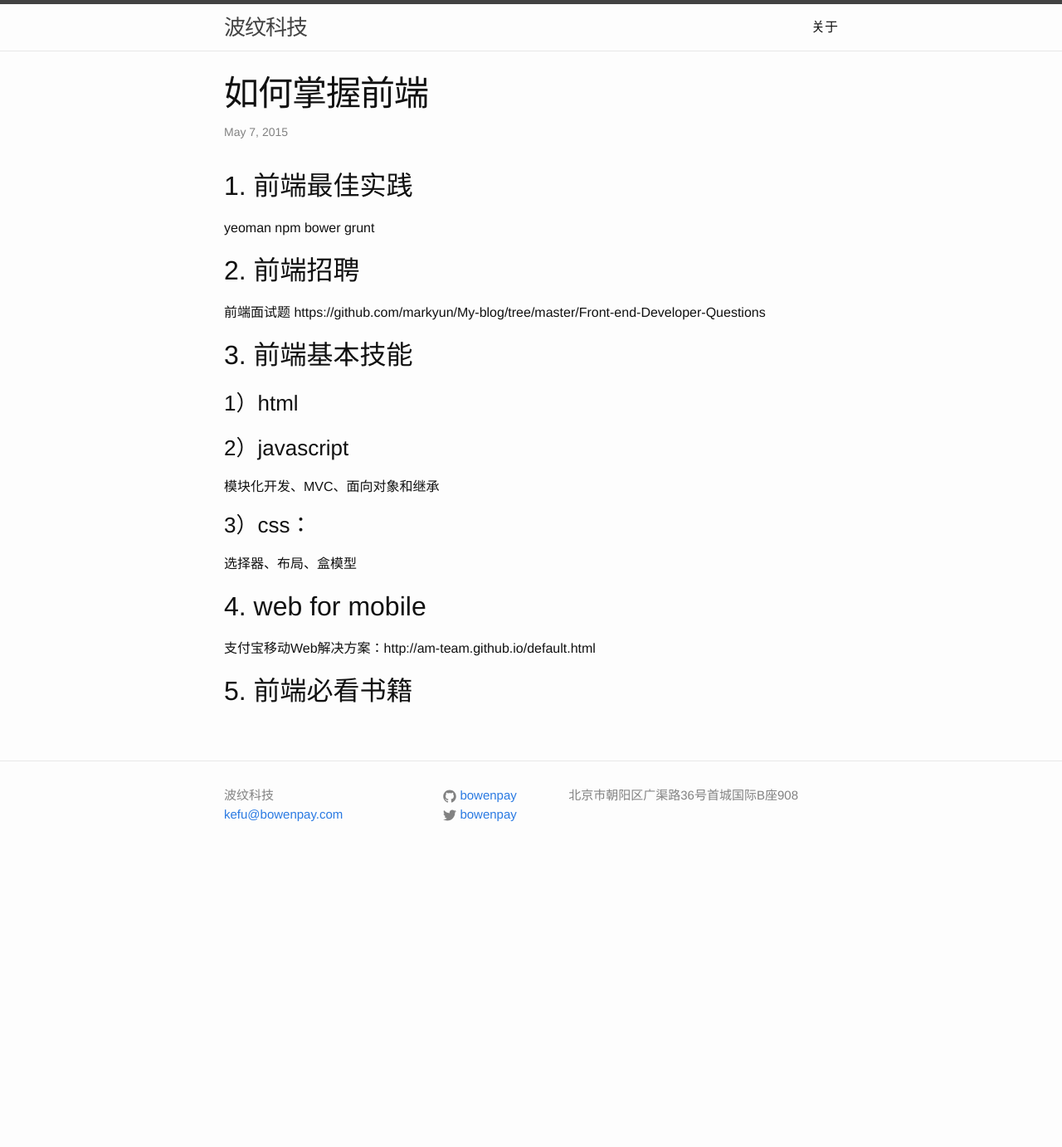
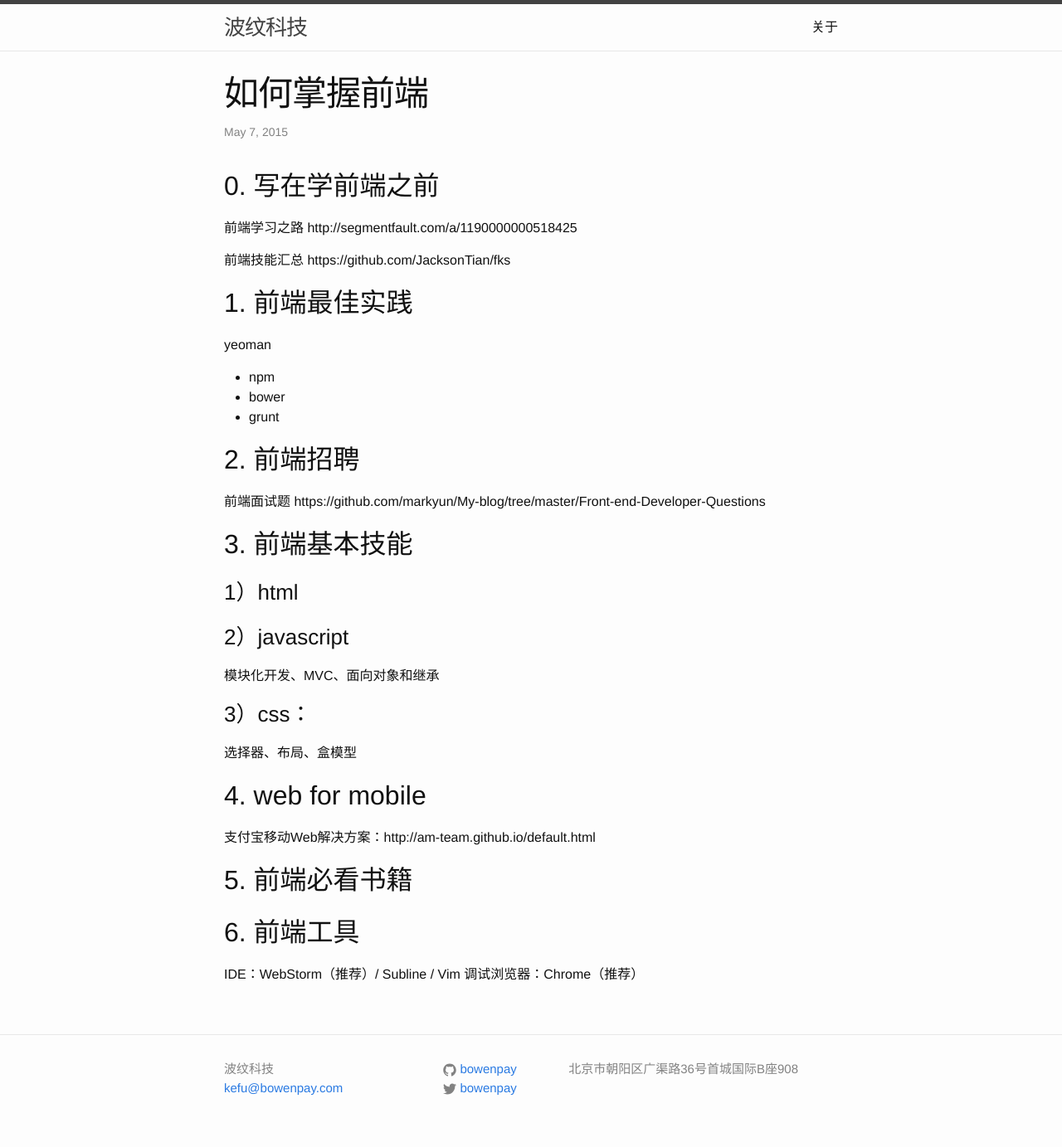
Before and after one commit to bowenpay/bowenpay.github.io, a Jekyll site: the page built from _posts/2015-05-07-how-to-learn-fontend.markdown, in a window 1280 px wide. Shown: the whole page at 83% size. Built offline with Jekyll 4.4.1, drawn with Linux system fonts in a browser that asks for light colours; comment, search, counter and statistics services are not loaded; before the commit the page ends 1053 px from its top, so only the background shows below that.

Commit message:
add git guide,django guide,contents

```diff
--- a/_posts/2015-05-07-how-to-learn-fontend.markdown
+++ b/_posts/2015-05-07-how-to-learn-fontend.markdown
@@ -5,11 +5,19 @@ date:   2015-05-07 14:02:00
 categories: tech
 ---
 
+#0. 写在学前端之前
+前端学习之路
+http://segmentfault.com/a/1190000000518425
+
+前端技能汇总
+https://github.com/JacksonTian/fks
+
+
 #1. 前端最佳实践
 yeoman
-npm
-bower
-grunt
+* npm
+* bower
+* grunt
 
 #2. 前端招聘
 前端面试题 https://github.com/markyun/My-blog/tree/master/Front-end-Developer-Questions
@@ -31,3 +39,7 @@ grunt
 支付宝移动Web解决方案：http://am-team.github.io/default.html
 
 #5. 前端必看书籍
+
+#6. 前端工具
+IDE：WebStorm（推荐）/ Subline / Vim
+调试浏览器：Chrome（推荐）
--- a/_posts/2015-05-12-guide-to-start.markdown
+++ b/_posts/2015-05-12-guide-to-start.markdown
@@ -6,7 +6,7 @@ categories: manage
 ---
 
 0. 办公设备
-    办公桌、办公椅、电脑、显示器，找技术易景平配。
+    办公桌、办公椅、电脑、显示器，找纪钧升配。
 
 1. wifi：
     bowenpay
```
Also changed, not shown: _posts/2015-05-12-git-guide.markdown (added, +10 -0 lines), _posts/2015-06-03-django-guide.markdown (added, +62 -0 lines), _posts/2018-01-01-contents.markdown (added, +8 -0 lines).
